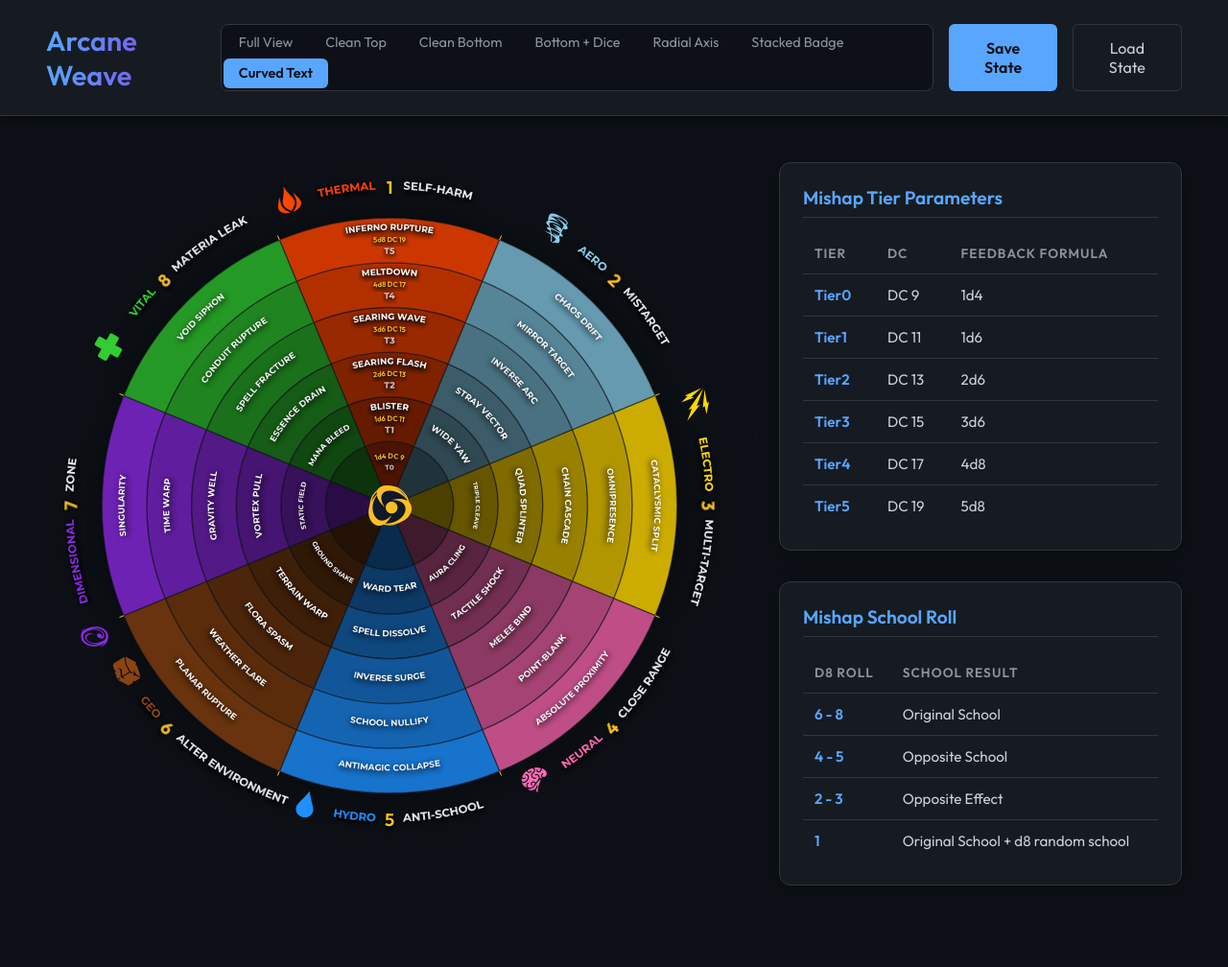
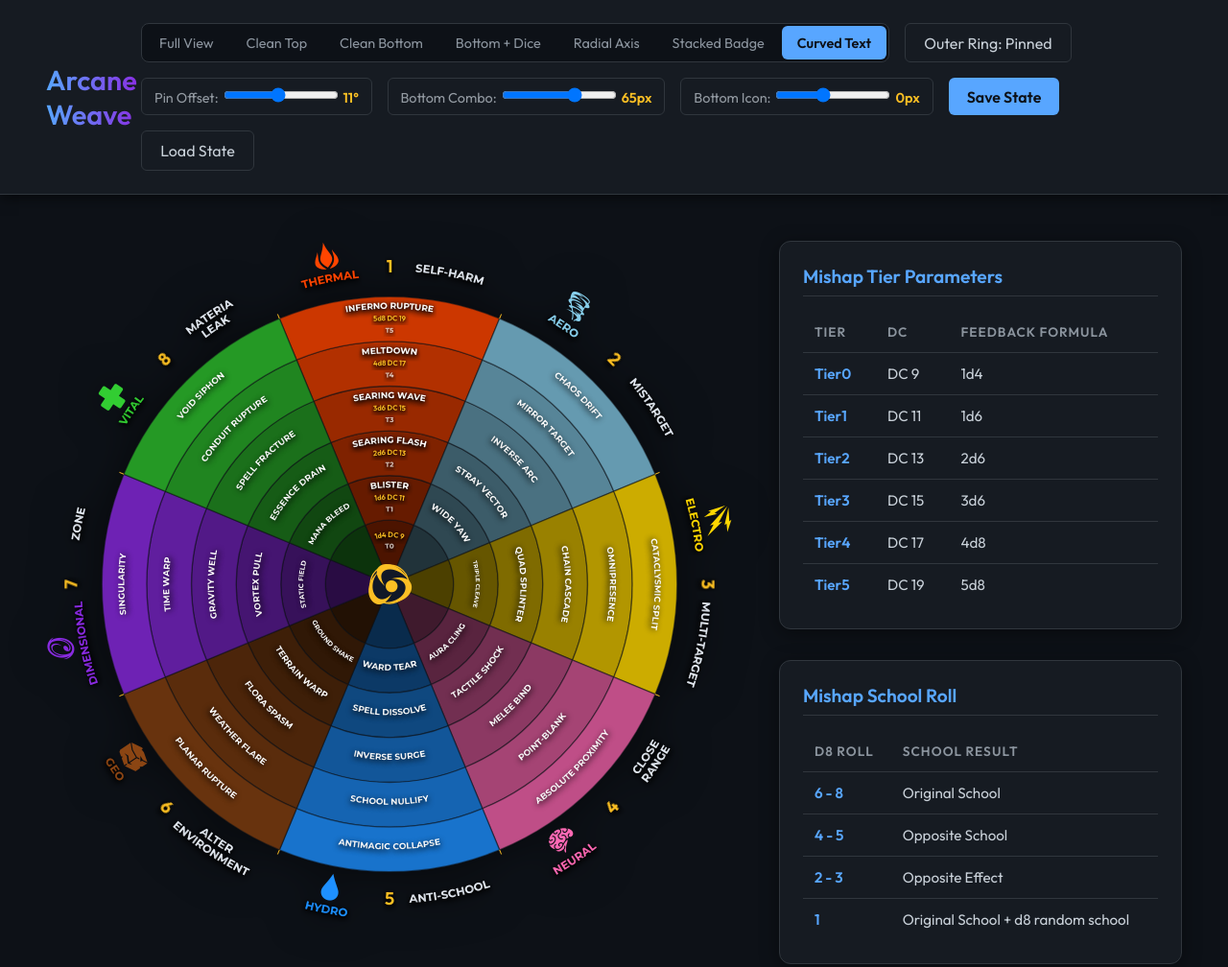
Before and after one commit to seejaymcleod/MishapClocks, a website built with Vite: page index.html in a window 1280 px wide. Shown: the whole page at 96% size. Before the commit the page ends 971 px from the top, so only its background shows below. Built offline with nearby package versions, Linux system fonts and the light colour scheme.

Commit message:
tightening icons

```diff
--- a/index.html
+++ b/index.html
@@ -22,6 +22,22 @@
           <button id="btn-view-radial-axis" class="btn-segment" data-view="radial-axis">Radial Axis</button>
           <button id="btn-view-stacked-pill" class="btn-segment" data-view="stacked-pill">Stacked Badge</button>
           <button id="btn-view-curved-text" class="btn-segment active" data-view="curved-text">Curved Text</button>
+        </div>
+        <button id="outer-centering-btn" class="btn secondary">Outer Ring: Pinned</button>
+        <div id="outer-offset-container" class="btn" style="display: flex; align-items: center; gap: 8px; font-size: 0.9rem; padding: 0.4rem 0.8rem;">
+          <span style="opacity: 0.7;">Pin Offset:</span>
+          <input type="range" id="outer-offset-slider" min="3" max="20" step="0.5" value="11" style="cursor: pointer; width: 120px;" />
+          <span id="outer-offset-val" style="font-weight: bold; min-width: 35px; text-align: right; color: #fbbf24;">11°</span>
+        </div>
+        <div id="bottom-shift-container" class="btn" style="display: flex; align-items: center; gap: 8px; font-size: 0.9rem; padding: 0.4rem 0.8rem;">
+          <span style="opacity: 0.7;">Bottom Combo:</span>
+          <input type="range" id="bottom-shift-slider" min="-100" max="150" step="5" value="65" style="cursor: pointer; width: 120px;" />
+          <span id="bottom-shift-val" style="font-weight: bold; min-width: 35px; text-align: right; color: #fbbf24;">65px</span>
+        </div>
+        <div id="bottom-icon-container" class="btn" style="display: flex; align-items: center; gap: 8px; font-size: 0.9rem; padding: 0.4rem 0.8rem;">
+          <span style="opacity: 0.7;">Bottom Icon:</span>
+          <input type="range" id="bottom-icon-slider" min="-100" max="150" step="5" value="0" style="cursor: pointer; width: 120px;" />
+          <span id="bottom-icon-val" style="font-weight: bold; min-width: 35px; text-align: right; color: #fbbf24;">0px</span>
         </div>
         <button id="save-btn" class="btn primary">Save State</button>
         <button id="load-btn" class="btn secondary">Load State</button>
--- a/src/main.js
+++ b/src/main.js
@@ -1,6 +1,10 @@
 // State
 let appState = {
   viewMode: 'curved-text',
+  centerOuterText: false,
+  outerPinOffset: 11,
+  bottomShift: 65,
+  bottomIconShift: 0,
   magicNodes: [
     { id: 'm0', label: 'Thermal', icon: 'gi-fire', color: '#ff4500', opposite: 'Hydro', slider: 'Injecting kinetic heat (ignition) ↔ siphoning it (absolute zero).' },
     { id: 'm1', label: 'Aero', icon: 'gi-tornado', color: '#87ceeb', opposite: 'Geo', slider: 'High pressure and gales ↔ suffocating vacuums.' },
@@ -676,8 +680,8 @@ function renderScaledMandala() {
           createCurvedLine(`curved-path-${tIndex}-r1`, rRow1, modifierText, "#ffffff", calculatedFontSize + 2, "scaled-text effect-name-text");
           // Row 2: dice   DC (standard size 45px, 3 spaces, drop shadow)
           createCurvedLine(`curved-path-${tIndex}-r2`, rRow2, `${diceText}   ${dcText}`, "#fbbf24", 45, "scaled-text");
-          // Row 3: TX (size: calculated, drop shadow, Montserrat/Small-Caps)
-          createCurvedLine(`curved-path-${tIndex}-r3`, rRow3, `T${tIndex}`, "rgba(255, 255, 255, 0.7)", calculatedFontSize, "scaled-text tier-label-text");
+          // Row 3: TX (size: 56px, drop shadow, Montserrat/Small-Caps)
+          createCurvedLine(`curved-path-${tIndex}-r3`, rRow3, `T${tIndex}`, "rgba(255, 255, 255, 0.7)", 56, "scaled-text tier-label-text");
         }
       }
     }
@@ -734,75 +738,76 @@ function renderScaledMandala() {
       numberText.textContent = (i + 1).toString();
       svg.appendChild(numberText);
 
-      // 2. School Name (Curved Left Path) - Extended to 26 degrees to prevent clipping
-      let schoolPathData;
-      let schoolTextAnchor;
-      let schoolStartOffset;
-      const schoolPathId = `outer-school-path-${i}`;
-      const pathSpan = 26; // Expanded path span to prevent text clipping for long labels
+      // Left/Right center angle calculations based on the centerOuterText toggle and outerPinOffset
+      let leftCenterAngle;
+      let rightCenterAngle;
+      const offsetVal = Number(appState.outerPinOffset ?? 9);
+      if (appState.centerOuterText) {
+        leftCenterAngle = isBottomHalf ? (angle + 12.5) : (angle - 12.5);
+        rightCenterAngle = isBottomHalf ? (angle - 12.5) : (angle + 12.5);
+      } else {
+        leftCenterAngle = isBottomHalf ? (angle + offsetVal) : (angle - offsetVal);
+        rightCenterAngle = isBottomHalf ? (angle - offsetVal) : (angle + offsetVal);
+      }
+
+      // Helper to draw centered text along a circular path segment
+      const drawCenteredText = (text, radius, centerAngle, pathId, isSchool) => {
+        let pathStart, pathEnd, pathData;
+        const halfSpan = 15; // 30-degree path segment span to prevent clipping
 
         if (isBottomHalf) {
-        // Left is angle + pathSpan, goes counter-clockwise to angle + 2.5
-        const pathStart = polarToCartesian(cx, cy, outerTextRadius, angle + pathSpan);
-        const pathEnd = polarToCartesian(cx, cy, outerTextRadius, angle + 2.5);
-        schoolPathData = [
+          pathStart = polarToCartesian(cx, cy, radius, centerAngle + halfSpan);
+          pathEnd = polarToCartesian(cx, cy, radius, centerAngle - halfSpan);
+          pathData = [
             "M", pathStart.x, pathStart.y,
-          "A", outerTextRadius, outerTextRadius, 0, 0, 0, pathEnd.x, pathEnd.y
+            "A", radius, radius, 0, 0, 0, pathEnd.x, pathEnd.y
           ].join(" ");
-        schoolTextAnchor = "end";
-        schoolStartOffset = "100%";
         } else {
-        // Left is angle - pathSpan, goes clockwise to angle - 2.5
-        const pathStart = polarToCartesian(cx, cy, outerTextRadius, angle - pathSpan);
-        const pathEnd = polarToCartesian(cx, cy, outerTextRadius, angle - 2.5);
-        schoolPathData = [
+          pathStart = polarToCartesian(cx, cy, radius, centerAngle - halfSpan);
+          pathEnd = polarToCartesian(cx, cy, radius, centerAngle + halfSpan);
+          pathData = [
             "M", pathStart.x, pathStart.y,
-          "A", outerTextRadius, outerTextRadius, 0, 0, 1, pathEnd.x, pathEnd.y
+            "A", radius, radius, 0, 0, 1, pathEnd.x, pathEnd.y
           ].join(" ");
-        schoolTextAnchor = "end";
-        schoolStartOffset = "100%";
         }
 
-      const schoolDefsPath = document.createElementNS("http://www.w3.org/2000/svg", "path");
-      schoolDefsPath.setAttribute("id", schoolPathId);
-      schoolDefsPath.setAttribute("d", schoolPathData);
-      schoolDefsPath.setAttribute("fill", "none");
-      svg.appendChild(schoolDefsPath);
+        const defsPath = document.createElementNS("http://www.w3.org/2000/svg", "path");
+        defsPath.setAttribute("id", pathId);
+        defsPath.setAttribute("d", pathData);
+        defsPath.setAttribute("fill", "none");
+        svg.appendChild(defsPath);
 
-      const schoolTextEl = document.createElementNS("http://www.w3.org/2000/svg", "text");
-      schoolTextEl.setAttribute("class", "scaled-text outer-ring-text");
-      schoolTextEl.setAttribute("font-size", "70px");
-      schoolTextEl.setAttribute("font-weight", "bold");
-      schoolTextEl.setAttribute("filter", "url(#text-shadow-filter)");
-      schoolTextEl.style.pointerEvents = "none";
+        const textEl = document.createElementNS("http://www.w3.org/2000/svg", "text");
+        textEl.setAttribute("class", "scaled-text outer-ring-text");
+        textEl.setAttribute("font-size", "70px");
+        textEl.setAttribute("font-weight", isSchool ? "bold" : "normal");
+        textEl.setAttribute("dominant-baseline", "middle");
+        textEl.setAttribute("filter", "url(#text-shadow-filter)");
+        textEl.style.pointerEvents = "none";
 
-      const schoolTextPath = document.createElementNS("http://www.w3.org/2000/svg", "textPath");
-      schoolTextPath.setAttribute("href", `#${schoolPathId}`);
-      schoolTextPath.setAttribute("startOffset", schoolStartOffset);
-      schoolTextPath.setAttribute("text-anchor", schoolTextAnchor);
-      schoolTextPath.setAttribute("fill", school.color);
-      schoolTextPath.textContent = school.label;
+        const textPath = document.createElementNS("http://www.w3.org/2000/svg", "textPath");
+        textPath.setAttribute("href", `#${pathId}`);
+        textPath.setAttribute("startOffset", "50%");
+        textPath.setAttribute("text-anchor", "middle");
+        textPath.setAttribute("fill", isSchool ? school.color : "#e2e8f0");
+        textPath.textContent = text;
 
-      schoolTextEl.appendChild(schoolTextPath);
-      svg.appendChild(schoolTextEl);
+        textEl.appendChild(textPath);
+        svg.appendChild(textEl);
+      };
 
-      // 3. School Icon (on the left of School Name) - Resized to 180px, precisely positioned & vertically aligned
+      // 2. School Name (Curved Left Path) - Stacked layout (Inner relative to circle half to keep icon on top)
+      const schoolPathId = `outer-school-path-${i}`;
+      const bottomShift = Number(appState.bottomShift ?? 65);
+      const bottomIconShift = Number(appState.bottomIconShift ?? 0);
+      const schoolRadius = isBottomHalf ? (outerTextRadius + 35 + bottomShift) : (outerTextRadius - 35);
+      drawCenteredText(school.label, schoolRadius, leftCenterAngle, schoolPathId, true);
+
+      // 3. School Icon (stacked vertically to always sit physically on top of the School Name)
       if (school.icon) {
-        // Calculate label angle span using Montserrat character span (1.4 degrees per character)
-        const labelAngleSpan = school.label.length * 1.4;
-        const halfIconAngleSpan = 2.6; // half of 180px icon angular width at radius 1980
-        const padding = 3.5;
-        let iconAngle;
-        if (isBottomHalf) {
-          iconAngle = angle + 2.5 + labelAngleSpan + padding + halfIconAngleSpan;
-        } else {
-          iconAngle = angle - 2.5 - labelAngleSpan - padding - halfIconAngleSpan;
-        }
-
-        // Align icon vertically by matching the text shift direction (inwards in bottom, outwards in top)
-        const iconRadius = isBottomHalf ? (outerTextRadius - 40) : (outerTextRadius + 40);
-        const iconPos = polarToCartesian(cx, cy, iconRadius, iconAngle);
-        let iconRot = iconAngle;
+        const iconRadius = isBottomHalf ? (outerTextRadius - 115 + bottomShift + bottomIconShift) : (outerTextRadius + 115); // Icon is always further UP on screen
+        const iconPos = polarToCartesian(cx, cy, iconRadius, leftCenterAngle);
+        let iconRot = leftCenterAngle;
         if (isBottomHalf) {
           iconRot += 180;
         }
@@ -810,8 +815,8 @@ function renderScaledMandala() {
         const iconGroup = document.createElementNS("http://www.w3.org/2000/svg", "g");
         iconGroup.setAttribute("transform", `rotate(${iconRot}, ${iconPos.x}, ${iconPos.y})`);
 
-        const iconSize = 180; // Resized to 2x bigger (previously 90px)
-        const containerSize = iconSize * 2; // 360px container to support larger icon without clipping
+        const iconSize = 180;
+        const containerSize = iconSize * 2; // 360px
         const fObj = document.createElementNS("http://www.w3.org/2000/svg", "foreignObject");
         fObj.setAttribute("x", iconPos.x - containerSize / 2);
         fObj.setAttribute("y", iconPos.y - containerSize / 2);
@@ -822,56 +827,20 @@ function renderScaledMandala() {
         svg.appendChild(iconGroup);
       }
 
-      // 4. Effect Name (Curved Right Path) - Extended to 26 degrees to prevent clipping
-      let effectPathData;
-      let effectTextAnchor;
-      let effectStartOffset;
+      // 4. Effect Name (Curved Right Path) - Dynamic wrapping for 2-word labels
       const effectPathId = `outer-effect-path-${i}`;
+      const words = effectName.split(" ");
+      if (words.length === 2) {
+        const word1 = words[0];
+        const word2 = words[1];
+        const r1 = isBottomHalf ? (outerTextRadius - 38) : (outerTextRadius + 38);
+        const r2 = isBottomHalf ? (outerTextRadius + 38) : (outerTextRadius - 38);
 
-      if (isBottomHalf) {
-        // Right is angle - 2.5, goes counter-clockwise to angle - pathSpan
-        const pathStart = polarToCartesian(cx, cy, outerTextRadius, angle - 2.5);
-        const pathEnd = polarToCartesian(cx, cy, outerTextRadius, angle - pathSpan);
-        effectPathData = [
-          "M", pathStart.x, pathStart.y,
-          "A", outerTextRadius, outerTextRadius, 0, 0, 0, pathEnd.x, pathEnd.y
-        ].join(" ");
-        effectTextAnchor = "start";
-        effectStartOffset = "0%";
+        drawCenteredText(word1, r1, rightCenterAngle, `${effectPathId}-w1`, false);
+        drawCenteredText(word2, r2, rightCenterAngle, `${effectPathId}-w2`, false);
       } else {
-        // Right is angle + 2.5, goes clockwise to angle + pathSpan
-        const pathStart = polarToCartesian(cx, cy, outerTextRadius, angle + 2.5);
-        const pathEnd = polarToCartesian(cx, cy, outerTextRadius, angle + pathSpan);
-        effectPathData = [
-          "M", pathStart.x, pathStart.y,
-          "A", outerTextRadius, outerTextRadius, 0, 0, 1, pathEnd.x, pathEnd.y
-        ].join(" ");
-        effectTextAnchor = "start";
-        effectStartOffset = "0%";
+        drawCenteredText(effectName, outerTextRadius, rightCenterAngle, effectPathId, false);
       }
-
-      const effectDefsPath = document.createElementNS("http://www.w3.org/2000/svg", "path");
-      effectDefsPath.setAttribute("id", effectPathId);
-      effectDefsPath.setAttribute("d", effectPathData);
-      effectDefsPath.setAttribute("fill", "none");
-      svg.appendChild(effectDefsPath);
-
-      const effectTextEl = document.createElementNS("http://www.w3.org/2000/svg", "text");
-      effectTextEl.setAttribute("class", "scaled-text outer-ring-text");
-      effectTextEl.setAttribute("font-size", "70px"); // Put back to match school name size (70px)
-      effectTextEl.setAttribute("font-weight", "normal");
-      effectTextEl.setAttribute("filter", "url(#text-shadow-filter)");
-      effectTextEl.style.pointerEvents = "none";
-
-      const effectTextPath = document.createElementNS("http://www.w3.org/2000/svg", "textPath");
-      effectTextPath.setAttribute("href", `#${effectPathId}`);
-      effectTextPath.setAttribute("startOffset", effectStartOffset);
-      effectTextPath.setAttribute("text-anchor", effectTextAnchor);
-      effectTextPath.setAttribute("fill", "#e2e8f0");
-      effectTextPath.textContent = effectName;
-
-      effectTextEl.appendChild(effectTextPath);
-      svg.appendChild(effectTextEl);
     } else {
       const textRadius = outerRadius + 180;
       const textPos = polarToCartesian(cx, cy, textRadius, angle);
@@ -1178,7 +1147,14 @@ document.getElementById('file-input').addEventListener('change', (e) => {
          if (!appState.viewMode) {
           appState.viewMode = 'curved-text';
         }
+        if (appState.bottomShift === undefined) {
+          appState.bottomShift = 65;
+        }
+        if (appState.bottomIconShift === undefined) {
+          appState.bottomIconShift = 0;
+        }
         syncViewModeButtons();
+        syncOuterCenteringButton();
         renderTierControls();
         renderScaledMandala();
         renderSidebarTables();
@@ -1200,6 +1176,72 @@ function syncViewModeButtons() {
       btn.classList.remove('active');
     }
   });
+
+  const isCurved = (appState.viewMode === 'curved-text');
+  const curvedControls = [
+    document.getElementById('outer-centering-btn'),
+    document.getElementById('outer-offset-container'),
+    document.getElementById('bottom-shift-container'),
+    document.getElementById('bottom-icon-container')
+  ];
+  curvedControls.forEach(el => {
+    if (el) {
+      el.style.display = isCurved ? '' : 'none';
+    }
+  });
+}
+
+function syncOuterCenteringButton() {
+  const outerCenteringBtn = document.getElementById('outer-centering-btn');
+  if (outerCenteringBtn) {
+    outerCenteringBtn.textContent = appState.centerOuterText ? "Outer Ring: Centered" : "Outer Ring: Pinned";
+    if (appState.centerOuterText) {
+      outerCenteringBtn.classList.add('active');
+    } else {
+      outerCenteringBtn.classList.remove('active');
+    }
+  }
+  syncOuterOffsetSlider();
+  syncBottomSliders();
+}
+
+function syncOuterOffsetSlider() {
+  const outerOffsetSlider = document.getElementById('outer-offset-slider');
+  const outerOffsetVal = document.getElementById('outer-offset-val');
+  const outerOffsetContainer = document.getElementById('outer-offset-container');
+  if (outerOffsetSlider && outerOffsetVal) {
+    outerOffsetSlider.value = appState.outerPinOffset ?? 11;
+    outerOffsetVal.textContent = (appState.outerPinOffset ?? 11) + "°";
+
+    // Dim the slider container if in centered mode since offset is disabled
+    if (outerOffsetContainer) {
+      if (appState.centerOuterText) {
+        outerOffsetContainer.style.opacity = '0.4';
+        outerOffsetContainer.style.pointerEvents = 'none';
+      } else {
+        outerOffsetContainer.style.opacity = '1';
+        outerOffsetContainer.style.pointerEvents = 'auto';
+      }
+    }
+  }
+}
+
+function syncBottomSliders() {
+  const bottomShiftSlider = document.getElementById('bottom-shift-slider');
+  const bottomShiftVal = document.getElementById('bottom-shift-val');
+  const bottomIconSlider = document.getElementById('bottom-icon-slider');
+  const bottomIconVal = document.getElementById('bottom-icon-val');
+
+  if (bottomShiftSlider && bottomShiftVal) {
+    const val = appState.bottomShift ?? 65;
+    bottomShiftSlider.value = val;
+    bottomShiftVal.textContent = val + "px";
+  }
+  if (bottomIconSlider && bottomIconVal) {
+    const val = appState.bottomIconShift ?? 0;
+    bottomIconSlider.value = val;
+    bottomIconVal.textContent = val + "px";
+  }
 }
 
 // Init / Startup Flow
@@ -1231,10 +1273,54 @@ async function init() {
     });
   });
 
+  // Set up outer centering toggle
+  const outerCenteringBtn = document.getElementById('outer-centering-btn');
+  if (outerCenteringBtn) {
+    outerCenteringBtn.addEventListener('click', () => {
+      appState.centerOuterText = !appState.centerOuterText;
+      syncOuterCenteringButton();
+      renderScaledMandala();
+      renderSidebarTables();
+    });
+  }
+
+  // Set up pin offset slider listener
+  const outerOffsetSlider = document.getElementById('outer-offset-slider');
+  const outerOffsetVal = document.getElementById('outer-offset-val');
+  if (outerOffsetSlider && outerOffsetVal) {
+    outerOffsetSlider.addEventListener('input', (e) => {
+      appState.outerPinOffset = parseFloat(e.target.value);
+      outerOffsetVal.textContent = appState.outerPinOffset + "°";
+      renderScaledMandala();
+    });
+  }
+
+  // Set up bottom shift sliders listeners
+  const bottomShiftSlider = document.getElementById('bottom-shift-slider');
+  const bottomShiftVal = document.getElementById('bottom-shift-val');
+  if (bottomShiftSlider && bottomShiftVal) {
+    bottomShiftSlider.addEventListener('input', (e) => {
+      appState.bottomShift = parseInt(e.target.value, 10);
+      bottomShiftVal.textContent = appState.bottomShift + "px";
+      renderScaledMandala();
+    });
+  }
+
+  const bottomIconSlider = document.getElementById('bottom-icon-slider');
+  const bottomIconVal = document.getElementById('bottom-icon-val');
+  if (bottomIconSlider && bottomIconVal) {
+    bottomIconSlider.addEventListener('input', (e) => {
+      appState.bottomIconShift = parseInt(e.target.value, 10);
+      bottomIconVal.textContent = appState.bottomIconShift + "px";
+      renderScaledMandala();
+    });
+  }
+
   if (!appState.viewMode) {
     appState.viewMode = 'curved-text';
   }
   syncViewModeButtons();
+  syncOuterCenteringButton();
 
   // Update input values and render views
   const msInitEl = document.getElementById('magic-slots');
--- a/src/style.css
+++ b/src/style.css
@@ -39,6 +39,7 @@ h1 {
 .controls {
   display: flex;
   gap: 1rem;
+  flex-wrap: wrap;
 }
 
 .btn {
```
Lines whose indentation alone changed are shown as unchanged.
